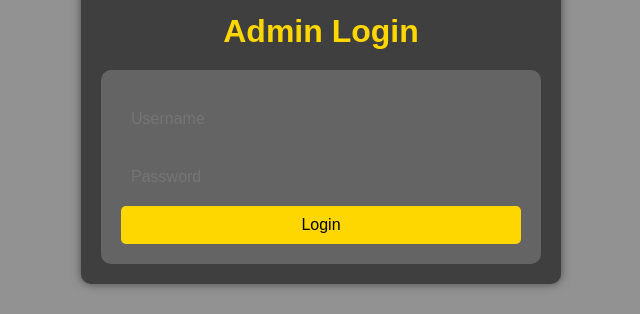
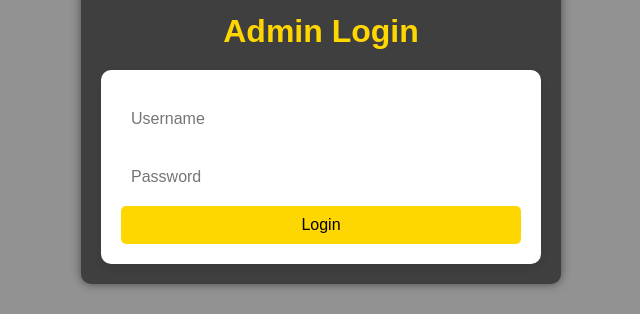
Before and after one commit to Appmaniazar-Projects/zibonele-app-dashboard, a React (Create React App) app: page / in a window 1280 px wide. Shown: the part 334-648 px from the top of the page, without its empty margins (319-959 px from the left). Built offline with nearby package versions, Linux system fonts and the light colour scheme.

Commit message:
changed the style

```diff
--- a/src/App.css
+++ b/src/App.css
@@ -124,8 +124,8 @@ form {
   margin: auto;
   padding: 20px;
   border-radius: 10px;
-  /* box-shadow: 0 4px 8px rgba(0, 0, 0, 0.1); */
-  background-color: #646464;
+  box-shadow: 0 4px 8px rgba(0, 0, 0, 0.1);
+  background-color: #ffffff;
 }
 
 h2 {
@@ -155,7 +155,7 @@ input {
   font-size: 16px;
   border: 1px solid #ccc;
   border-radius: 4px;
-  background-color: transparent;
+  /* background-color: transparent; */
   transition: all 0.3s;
 }
 
```
